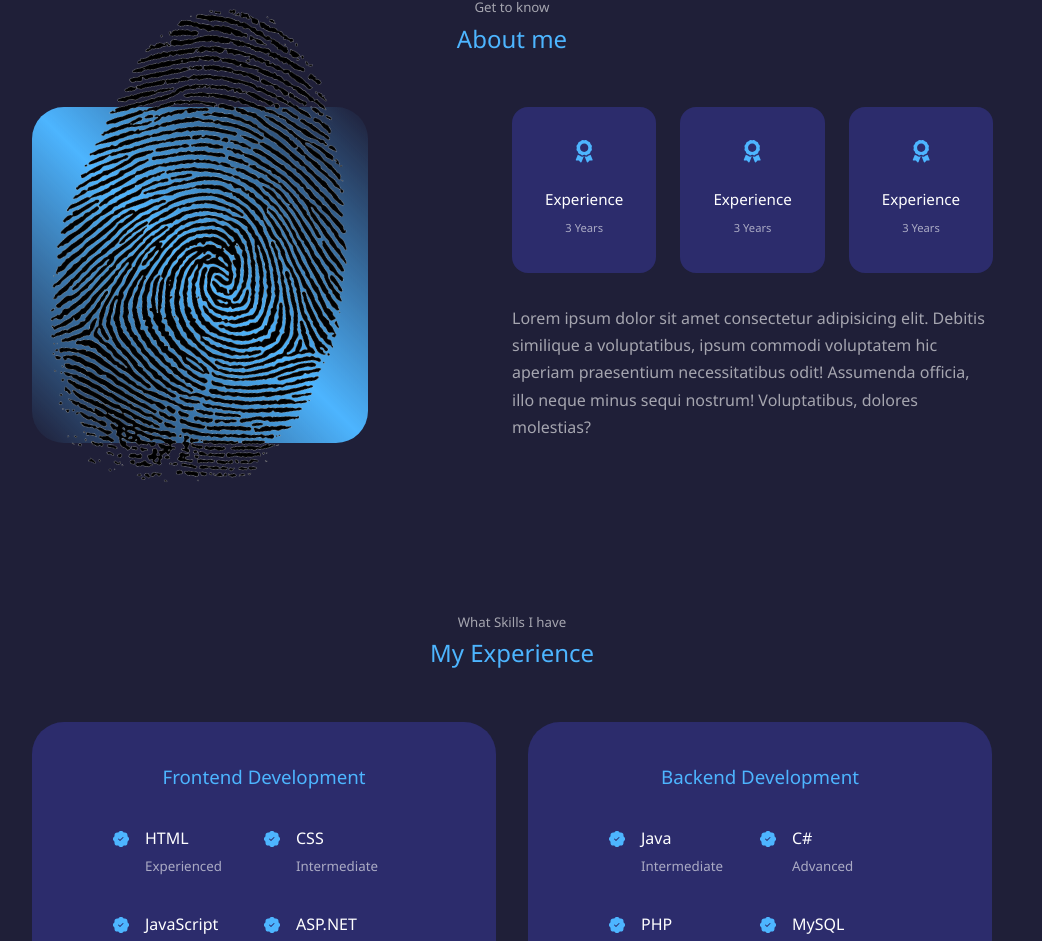
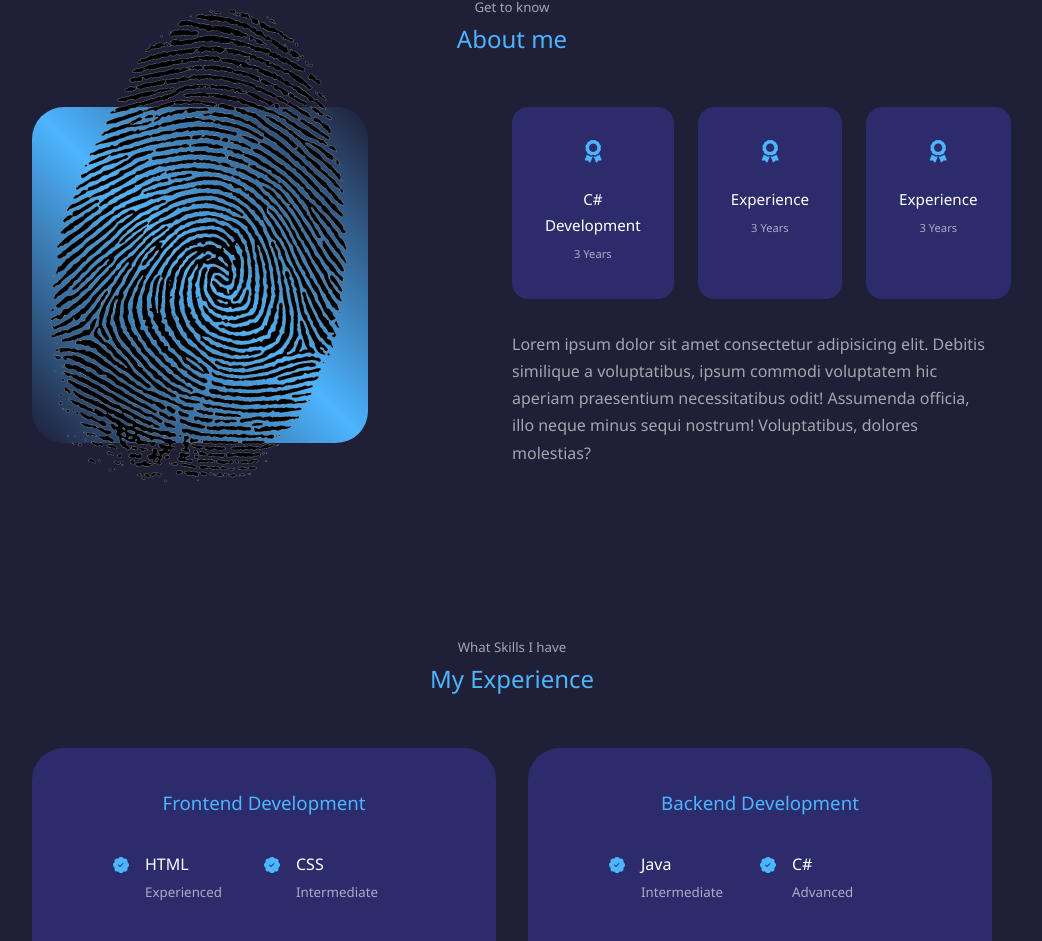
Before and after one commit to TottySnowman/react_portfolio, a React (Create React App) app: page / in a window 1280 px wide. Shown: the part 932-1873 px from the top of the page, without its empty margins (128-1170 px from the left). Built offline with nearby package versions, Linux system fonts and the light colour scheme.

Commit message:
added CD

```diff
--- a/src/components/about/about.jsx
+++ b/src/components/about/about.jsx
@@ -68,7 +68,7 @@ export default function about({ innerRef }) {
         <div className="about__cards">
           <article className='about__card'>
           <FaAward className='about__icon'/>
-            <h5>Experience</h5>
+            <h5>C# Development</h5>
             <small>3 Years</small>
 
           </article>
```
Also changed, not shown: 1 other file (tests, documents, lock files or other folders).
